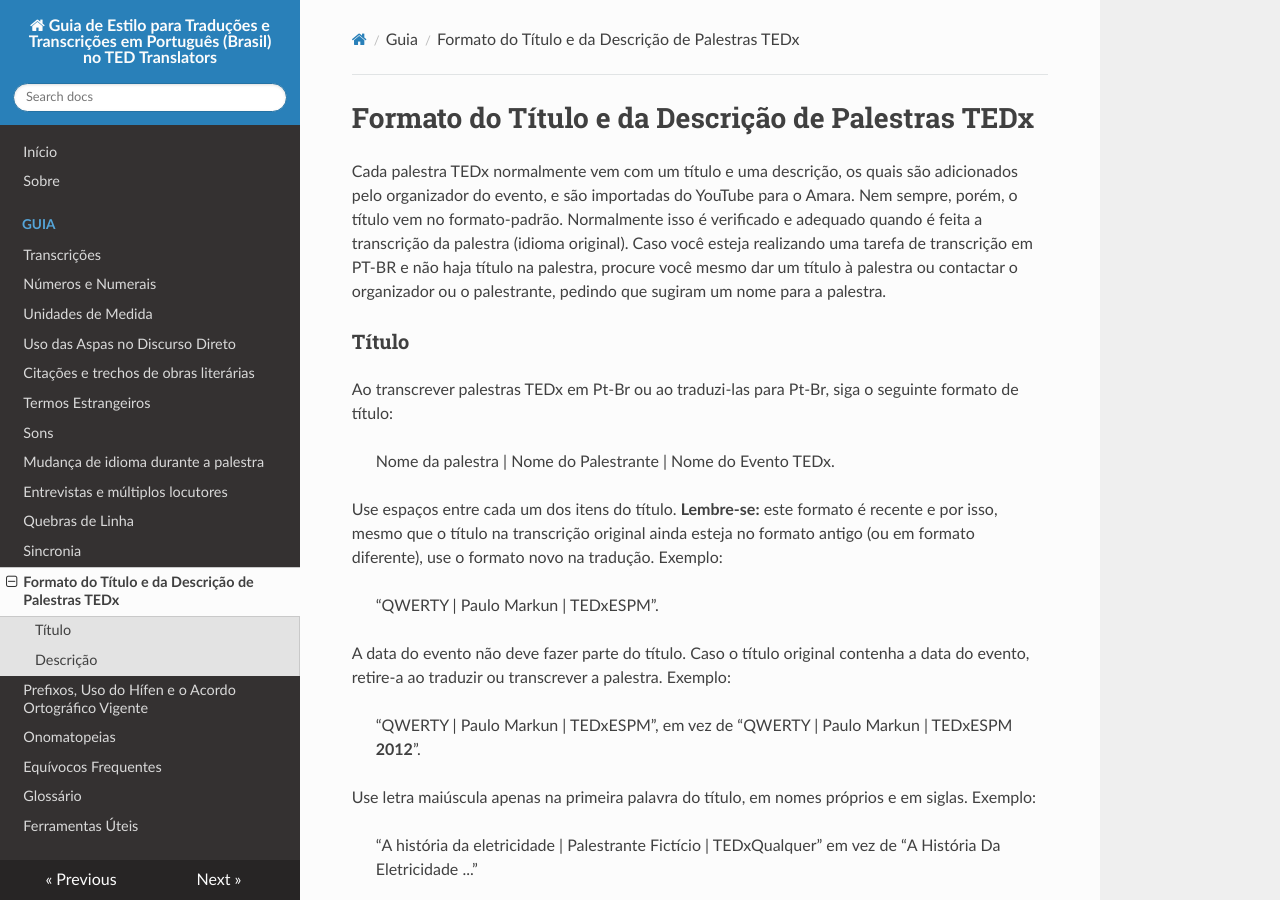
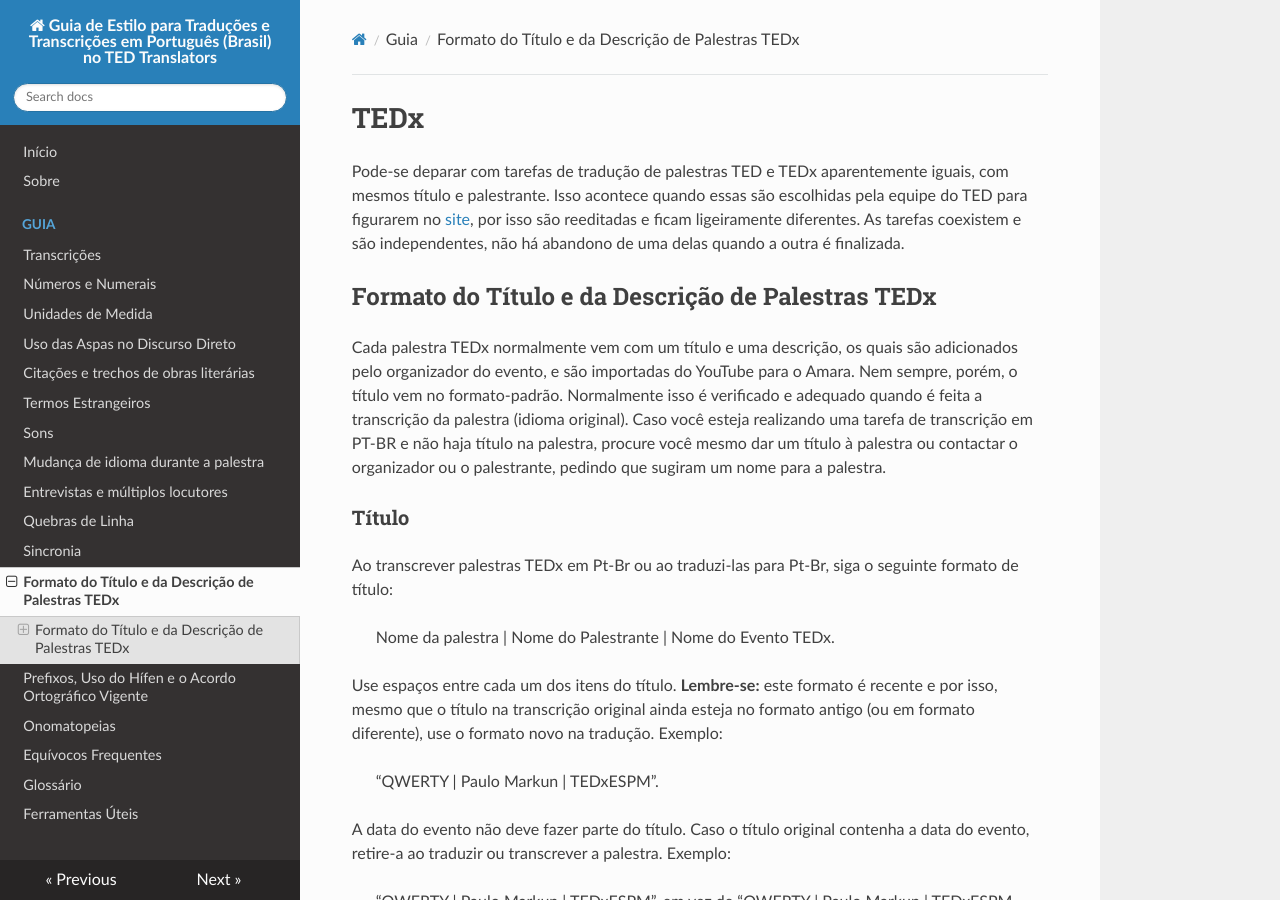
Before and after one commit to tupaschoal/TED-Translators_PT-BR_Styleguide, an MkDocs documentation site: the page built from docs/formato_tedx.md, in a window 1280 px wide and 900 px high. Built offline with MkDocs 1.6.1, drawn with Linux system fonts in a browser that asks for light colours; nearby versions of some CDN libraries; old or Windows-style settings are respelled for this version of MkDocs.

Commit message:
Issue #5 - Centralize info on TEDx
All info regarding TEDx will now be kept into a single file.

```diff
--- a/docs/formato_tedx.md
+++ b/docs/formato_tedx.md
@@ -1,4 +1,8 @@
-# Formato do Título e da Descrição de Palestras TEDx
+# TEDx
+
+Pode-se deparar com tarefas de tradução de palestras TED e TEDx aparentemente iguais, com mesmos título e palestrante. Isso acontece quando essas são escolhidas pela equipe do TED para figurarem no [site](www.ted.com), por isso são reeditadas e ficam ligeiramente diferentes. As tarefas coexistem e são independentes, não há abandono de uma delas quando a outra é finalizada.
+
+## Formato do Título e da Descrição de Palestras TEDx
 
 Cada palestra TEDx normalmente vem com um título e uma descrição, os quais são adicionados pelo organizador do evento, e são importadas do YouTube para o Amara. Nem sempre, porém, o título vem no formato-padrão. Normalmente isso é verificado e adequado quando é feita a transcrição da palestra (idioma original). Caso você esteja realizando uma tarefa de transcrição em PT-BR e não haja título na palestra, procure você mesmo dar um título à palestra ou contactar o organizador ou o palestrante, pedindo que sugiram um nome para a palestra.
 
```
Also changed, not shown: docs/equivocos.md (+0 -4 lines).
